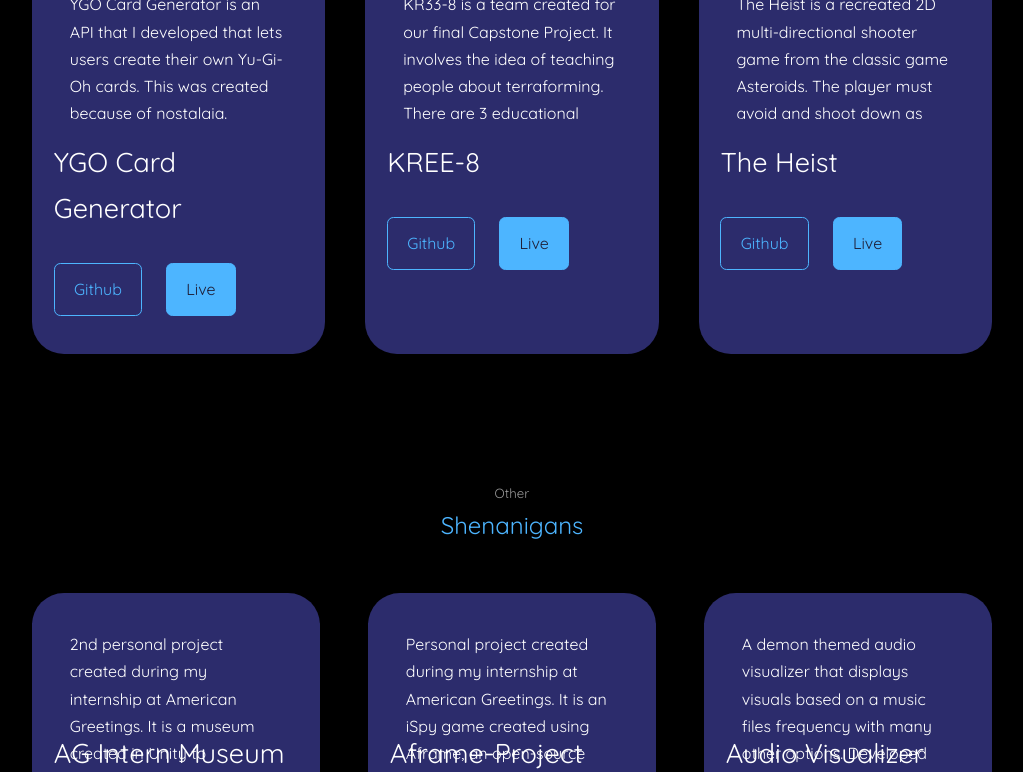
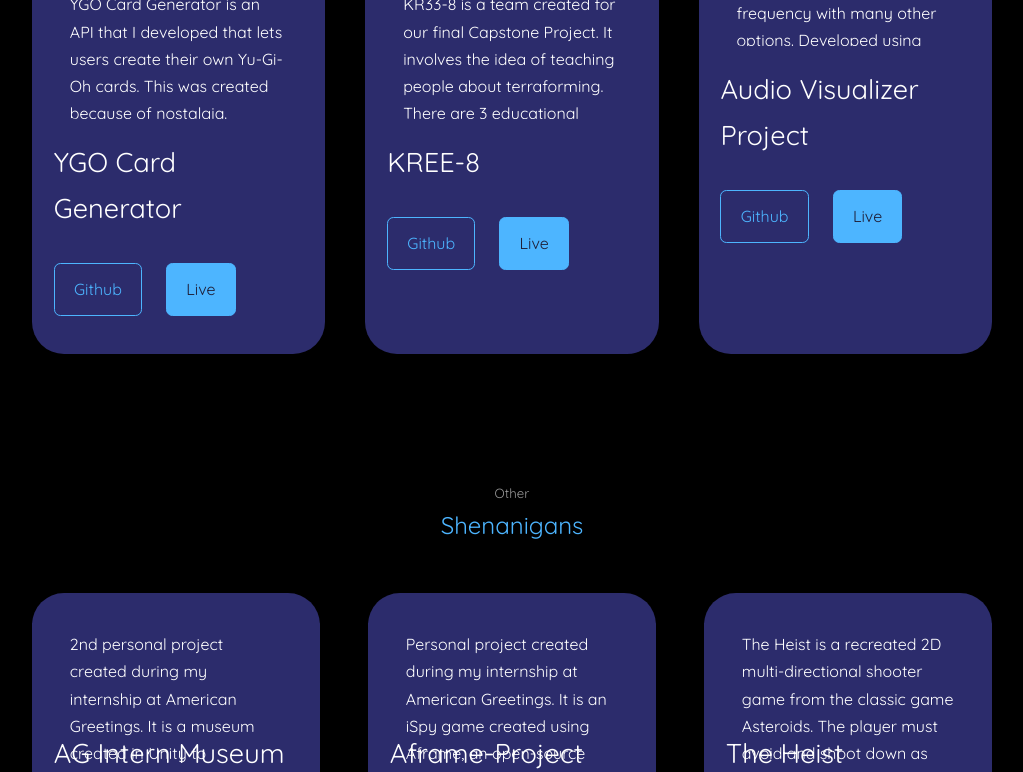
Before and after one commit to Iouie/iouie.github.io, a React (Create React App) app: page / in a window 1280 px wide. Shown: the part 2680-3452 px from the top of the page, without its empty margins (128-1151 px from the left). Built offline with nearby package versions, Linux system fonts and the light colour scheme.

Commit message:
swapped audio and visualizer

```diff
--- a/src/components/portfolio/Portfolio.jsx
+++ b/src/components/portfolio/Portfolio.jsx
@@ -2,7 +2,7 @@ import React from 'react'
 import './portfolio.css'
 import IMG1 from '../../assets/a.jpeg'
 import IMG2 from '../../assets/kree8.png'
-import IMG3 from '../../assets/asteroids.jpg'
+import IMG3 from '../../assets/visualizer.png'
 
 const data = [
   {
@@ -24,10 +24,11 @@ const data = [
   {
     id: 3,
     image: IMG3,
-    title: 'The Heist',
-    paragraph: 'The Heist is a recreated 2D multi-directional shooter game from the classic game Asteroids. The player must avoid and shoot down as many enemy cars as possible and in order to rack up points. Developed with Unity and C#.',
-    github: 'https://github.com/Iouie/The-Heist',
-    demo: 'https://github.com/Iouie/The-Heist'
+    title: 'Audio Visualizer Project',
+    paragraph: 'A demon themed audio visualizer that displays visuals based on a music files frequency with many other options. Developed using Canvas API, Web Audio API, and JavaScript.',
+    github: 'https://github.com/Iouie/AudioVisualizer?',
+    demo: 'https://people.rit.edu/sxl7953/IGME330/Project/Visualizer/Visualizer.html?'
+
   }
 ]
 
--- a/src/components/shenanigans/Shenanigans.jsx
+++ b/src/components/shenanigans/Shenanigans.jsx
@@ -18,10 +18,10 @@ const data = [
   },
   {
     id: 3,
-    title: 'Audio Visualizer Project',
-    paragraph: 'A demon themed audio visualizer that displays visuals based on a music files frequency with many other options. Developed using Canvas API, Web Audio API, and JavaScript.',
-    github: 'https://github.com/Iouie/AudioVisualizer?',
-    demo: 'https://people.rit.edu/sxl7953/IGME330/Project/Visualizer/Visualizer.html?'
+    title: 'The Heist',
+    paragraph: 'The Heist is a recreated 2D multi-directional shooter game from the classic game Asteroids. The player must avoid and shoot down as many enemy cars as possible and in order to rack up points. Developed with Unity and C#.',
+    github: 'https://github.com/Iouie/The-Heist',
+    demo: 'https://github.com/Iouie/The-Heist'
   }
 ]
 
```
Also changed, not shown: src/assets/visualizer.png (added).
